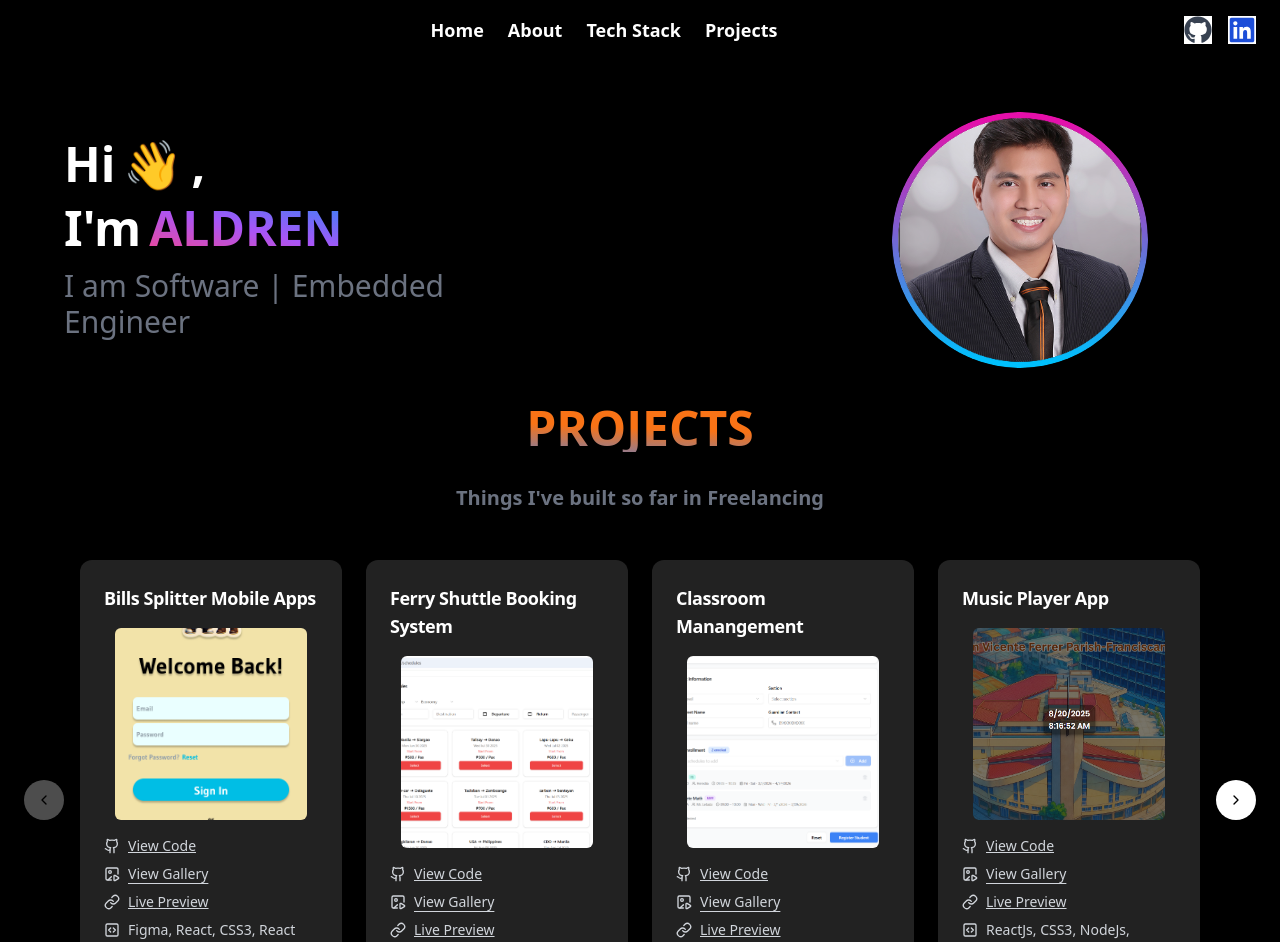
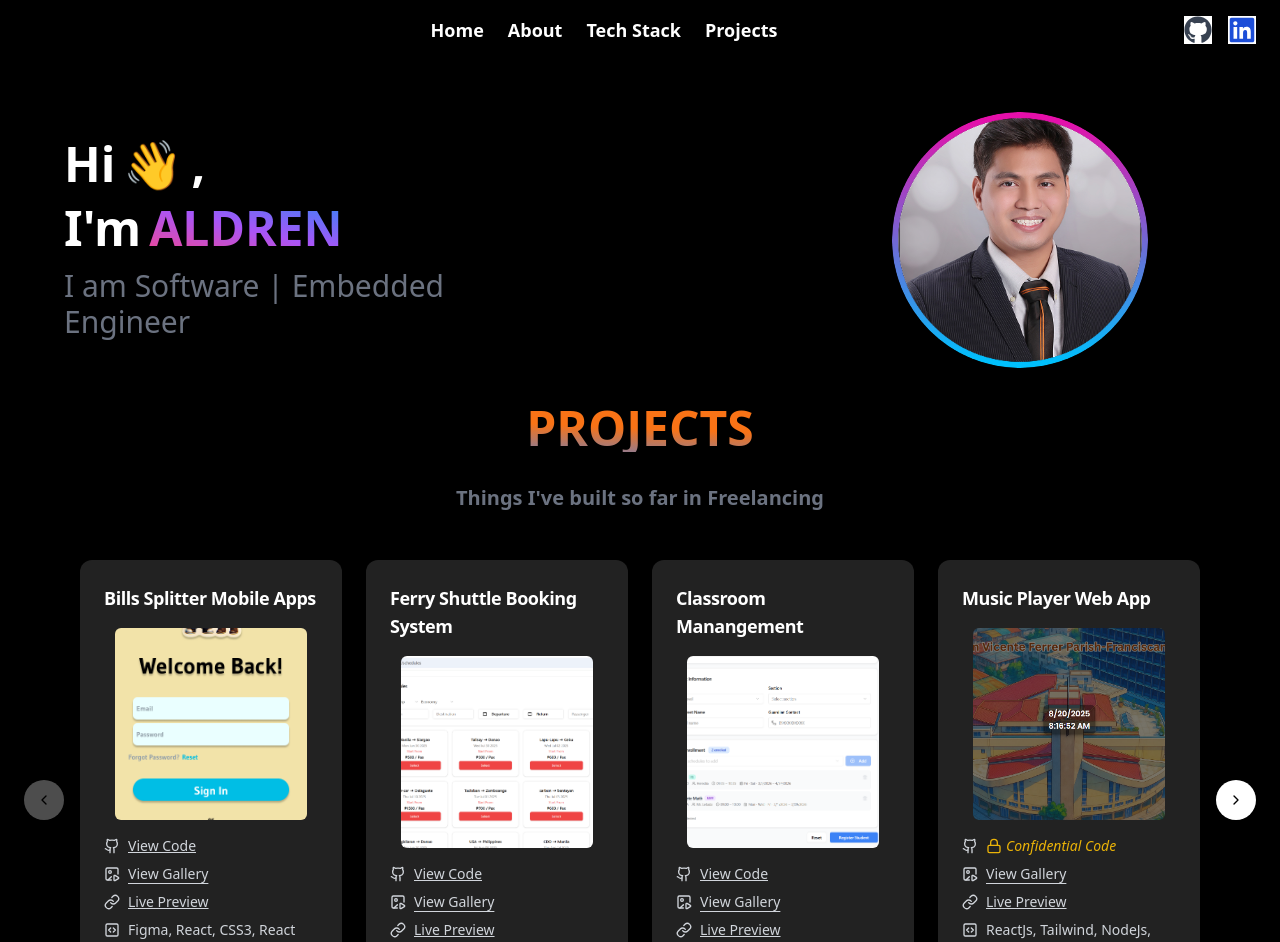
Before and after one commit to GarudaKurt/web-portfolio, a Next.js app: page / in a window 1280 px wide. Shown: the top 942 px of the page. Built offline with nearby package versions, Linux system fonts and the light colour scheme.

Commit message:
Update portfolio info

```diff
--- a/src/app/about-me/aboutme.tsx
+++ b/src/app/about-me/aboutme.tsx
@@ -63,8 +63,15 @@ const Aboutme = () => {
             Learn More
           </AccordionTrigger>
           <AccordionContent className="text-gray-300 font-montserrat font-bold text-lg text-justify mt-2">
-     I have three years of industry experience in C/C++ backend development, primarily focused on embedded systems for Lexmark printers. In addition, I have six months of experience at Aldesa BPO Inc. as a Full-Stack Software Engineer, where I mainly worked on backend development and code maintenance for CRM web applications using the C# ASP.NET MVC framework.
-Beyond my professional experience, I also mentor students on their final-year projects as part of my freelance work. I provide guidance in areas such as Embedded Systems, IoT, AI, web applications, and mobile app development.
+            I have almost four years of experience in the IT industry, specializing in firmware
+            and embedded systems development using C/C++. My background includes
+            developing and maintaining embedded solutions for Lexmark printers, with a
+            strong focus on low-level programming, backend integration, and
+            hardware-software interaction.
+            In addition, I have experience in full-stack web development using ASP.NET Core
+            MVC and Entity Framework at Aldesa BPO Inc..
+            I am also a freelance developer with experience in Embedded Systems, IoT, AI,
+            web applications, and mobile app development.
           </AccordionContent>
         </AccordionItem>
       </Accordion>
--- a/src/app/projects/myprojects.tsx
+++ b/src/app/projects/myprojects.tsx
@@ -17,13 +17,25 @@ import {
   ChevronRight,
   CodeSquareIcon,
   Building2,
+  LockIcon,
 } from "lucide-react";
 import Link from "next/link";
 import { useState, useEffect } from "react";
 import { motion, AnimatePresence } from "framer-motion";
 import Projects from "../gallery/mygallery";
 
-const mockData = [
+type Project = {
+  id: number;
+  title: string;
+  link: string;
+  live: string;
+  tech: string;
+  type: string;
+  image: string;
+  confidential?: boolean;
+};
+
+const mockData: Project[] = [
   {
     id: 1,
     title: "Bills Splitter Mobile Apps",
@@ -53,12 +65,13 @@ const mockData = [
   },
   {
     id: 4,
-    title: "Music Player App",
+    title: "Music Player Web App",
     link: "https://github.com/GarudaKurt/Music-Player/tree/test",
     live: "https://music-player-theta-one-93.vercel.app/playlist",
-    tech: "ReactJs, CSS3, NodeJs, ExpressJs, SQLite",
+    tech: "ReactJs, Tailwind, NodeJs, ExpressJs, SQLite",
     type: "Clients Project",
     image: "/images/figma/musicplayer/home.png",
+    confidential: true,
   },
   {
     id: 5,
@@ -68,6 +81,7 @@ const mockData = [
     tech: "NextJs, Tailwind, daisyUI, Zustand, Firebase Firestore",
     type: "Clients Project",
     image: "/images/figma/tourism/landing.png",
+    confidential: true,
   },
   {
     id: 6,
@@ -77,6 +91,7 @@ const mockData = [
     tech: "NextJS, TypeScript, Tailwind, shadcnUI, Zustand",
     type: "Clients Project",
     image: "/images/figma/inventory/add.png",
+    confidential: true,
   },
   {
     id: 7,
@@ -86,6 +101,7 @@ const mockData = [
     tech: "NextJs, shadcnUI, firebase",
     type: "Client Project",
     image: "/images/figma/kioskbmi/img_1.png",
+    confidential: true,
   },
   {
     id: 8,
@@ -104,6 +120,7 @@ const mockData = [
     tech: "NextJs, acernityUI, Firebase",
     type: "Client Project",
     image: "/images/figma/smartfan/image.png",
+    confidential: true,
   },
   {
     id: 10,
@@ -113,6 +130,7 @@ const mockData = [
     tech: "Delphi, Rest Components, SQLServer, FireMonkey (FMX), VLC",
     type: "Client Project",
     image: "/images/figma/desktop/pharmacy.png",
+    confidential: true,
   },
   {
     id: 11,
@@ -122,6 +140,7 @@ const mockData = [
     tech: "NextJs, acernityUI, Firebase",
     type: "Client Project",
     image: "/images/figma/energymonitoring/image.png",
+    confidential: true,
   },
   {
     id: 12,
@@ -196,7 +215,7 @@ const Myprojects = () => {
 
       {/* Project Cards */}
       <div className="flex bg-black items-center gap-2 sm:gap-4 px-2 sm:px-6 py-4">
-        {/* Prev Button — visible on ALL screen sizes */}
+        {/* Prev Button */}
         <Button
           onClick={handlePrev}
           disabled={isAtStart}
@@ -252,8 +271,15 @@ const Myprojects = () => {
                   </CardContent>
 
                   <CardFooter className="flex flex-col items-start gap-1 sm:gap-2 p-0">
+                    {/* View Code — confidential guard */}
                     <div className="flex items-center gap-1 sm:gap-2 text-xs sm:text-sm text-gray-300">
                       <Github className="w-3 h-3 sm:w-4 sm:h-4 flex-shrink-0" />
+                      {project.confidential ? (
+                        <span className="flex items-center gap-1 text-yellow-500 italic">
+                          <LockIcon className="w-3 h-3 sm:w-4 sm:h-4" />
+                          Confidential Code
+                        </span>
+                      ) : (
                         <Link
                           href={project.link}
                           className="underline hover:text-blue-400 truncate"
@@ -262,7 +288,9 @@ const Myprojects = () => {
                         >
                           View Code
                         </Link>
+                      )}
                     </div>
+
                     <div className="flex items-center gap-1 sm:gap-2 text-xs sm:text-sm text-gray-300">
                       <ImagePlayIcon className="w-3 h-3 sm:w-4 sm:h-4 flex-shrink-0" />
                       <Button
@@ -299,7 +327,7 @@ const Myprojects = () => {
           </AnimatePresence>
         </div>
 
-        {/* Next Button — visible on ALL screen sizes */}
+        {/* Next Button */}
         <Button
           onClick={handleNext}
           disabled={isAtEnd}
```
Lines whose indentation alone changed are shown as unchanged.
